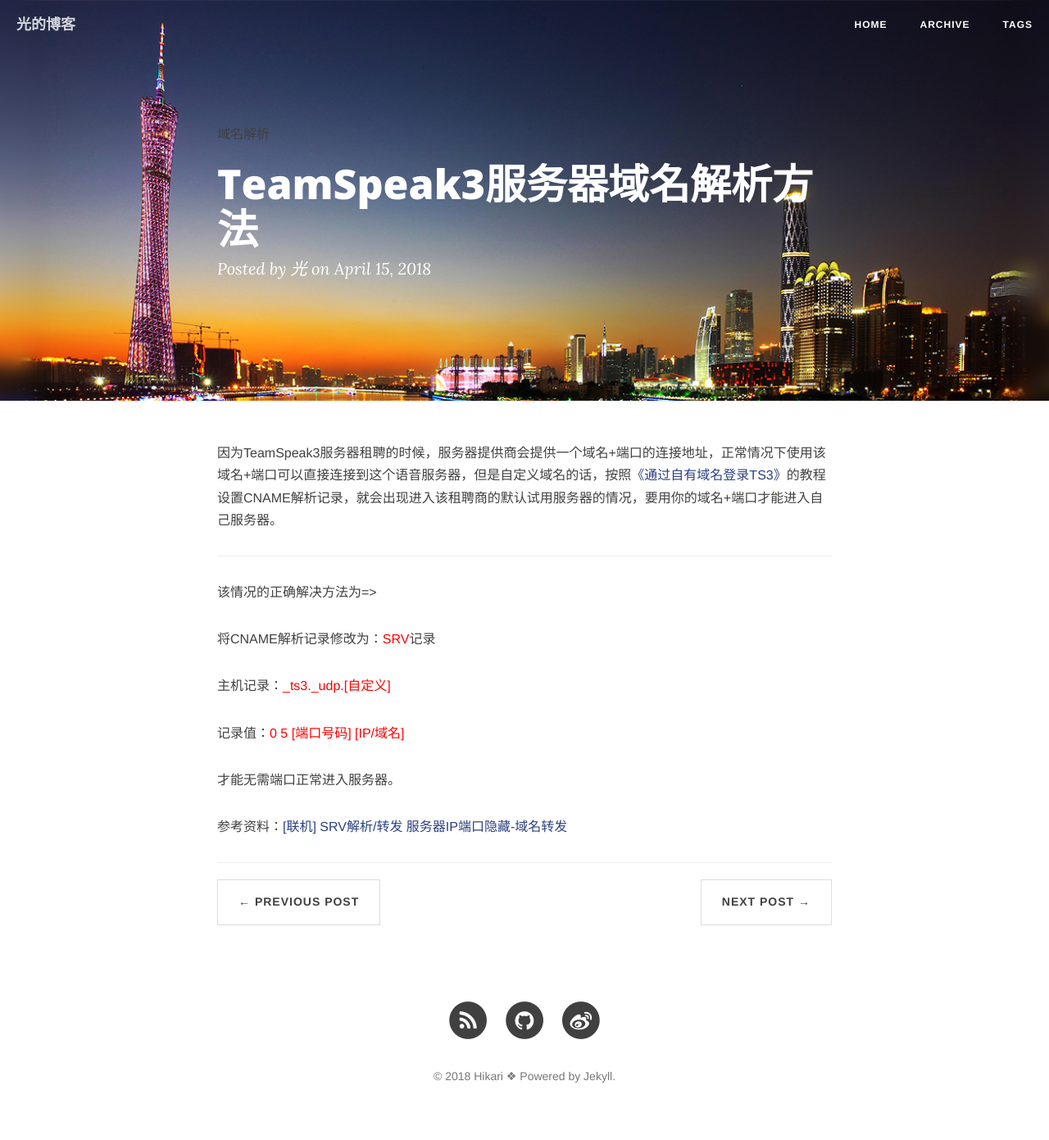
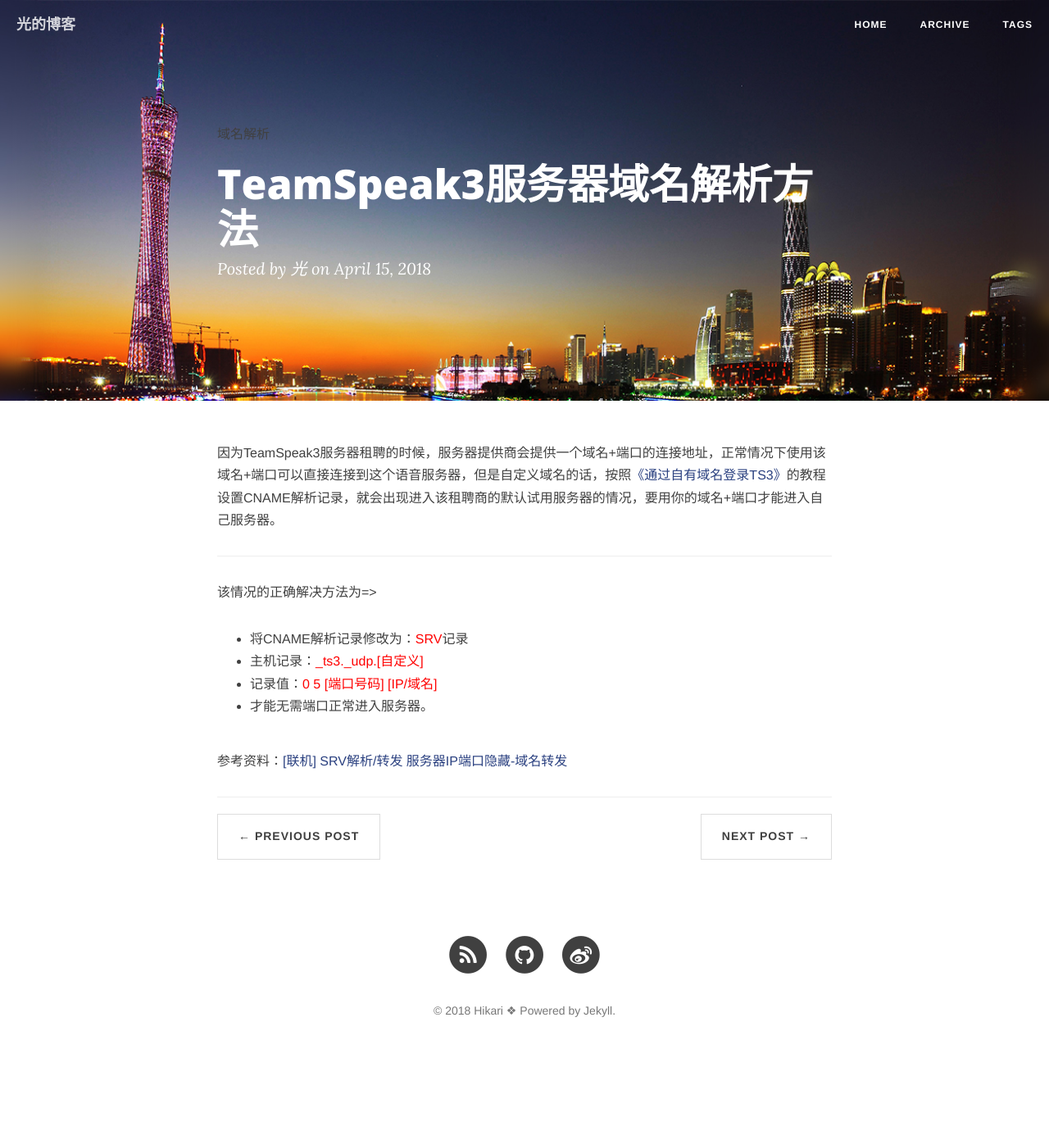
Before and after one commit to HikariGod/myblog, a Jekyll site: the page built from _posts/2018-04-15-test.md, in a window 1280 px wide. Shown: the whole page at 82% size. Built offline with Jekyll 4.4.1, drawn with Linux system fonts in a browser that asks for light colours; nearby versions of some CDN libraries; comment, search, counter and statistics services are not loaded; after the commit the page ends 1311 px from its top, so only the background shows below that.

Commit message:
修改博文

```diff
--- a/_posts/2018-04-15-test.md
+++ b/_posts/2018-04-15-test.md
@@ -13,13 +13,10 @@
 
 该情况的正确解决方法为=>
 
-将CNAME解析记录修改为：<span style="color:red">SRV</span>记录
-
-主机记录：<span style="color:red">_ts3._udp.[自定义]</span>
-
-记录值：<span style="color:red">0 5 [端口号码] [IP/域名]</span>
-
-才能无需端口正常进入服务器。
+- 将CNAME解析记录修改为：<span style="color:red">SRV</span>记录
+- 主机记录：<span style="color:red">_ts3._udp.[自定义]</span>
+- 记录值：<span style="color:red">0 5 [端口号码] [IP/域名]</span>
+- 才能无需端口正常进入服务器。
 
 
 参考资料：[[联机] SRV解析/转发 服务器IP端口隐藏-域名转发](http://www.zuimc.com/forum.php?mod=viewthread&tid=47131&highlight=ip)
```
